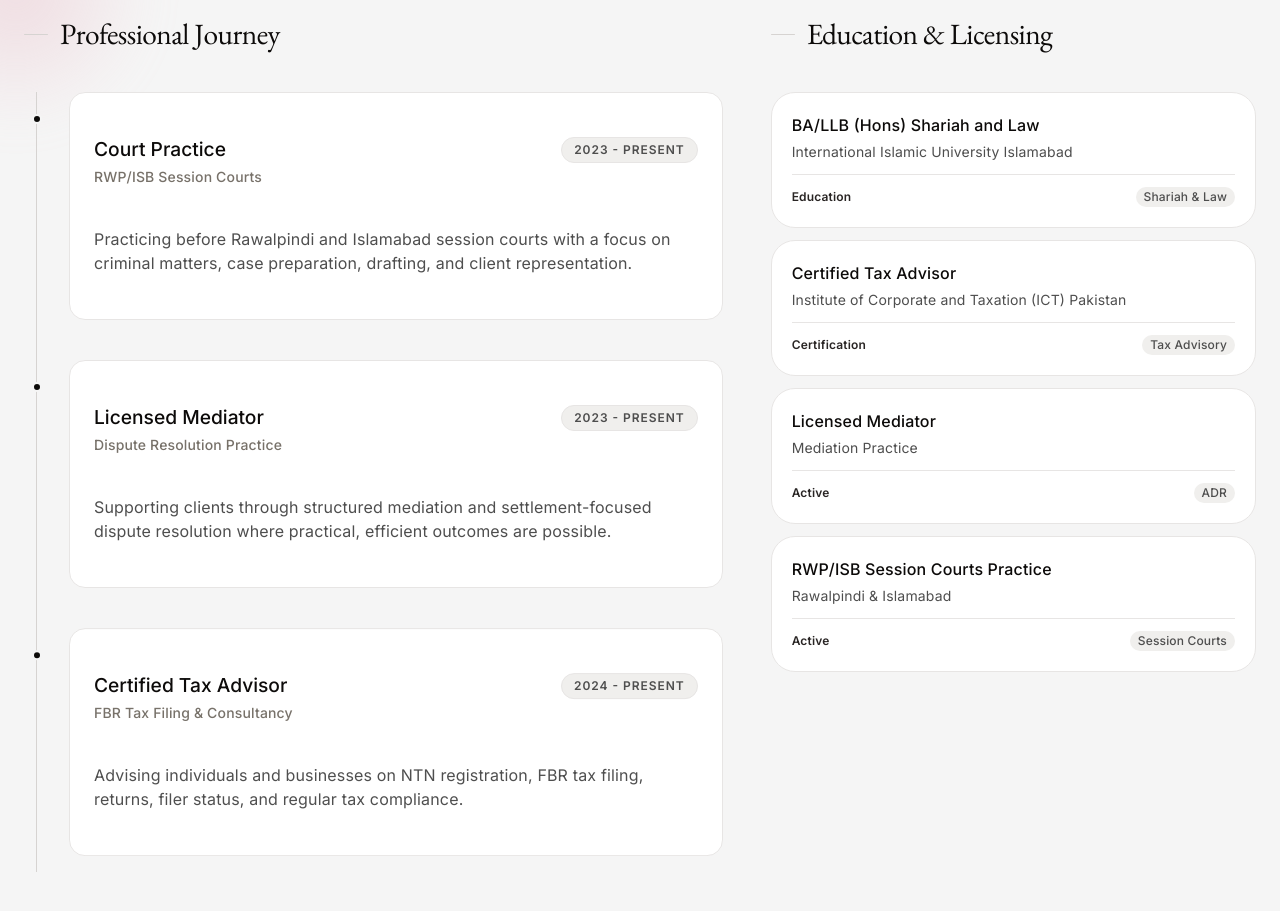
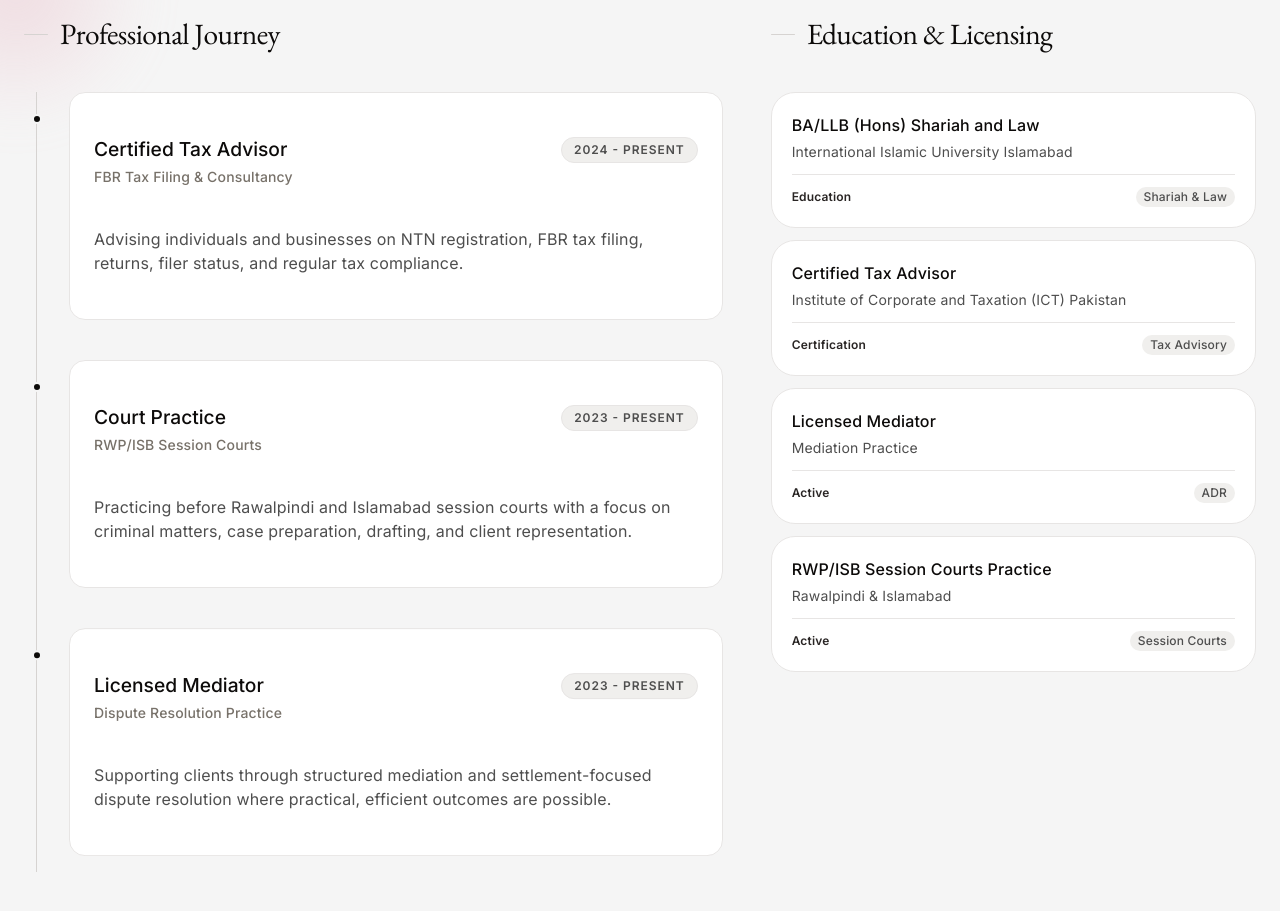
Before and after one commit to sudo-hassan-zahid/portfolio_hussain, a Next.js app: page / in a window 1280 px wide. Shown: the part 2200-3111 px from the top of the page. Built offline with nearby package versions, Linux system fonts and the light colour scheme.

Commit message:
Reorder experience timeline

```diff
--- a/components/experience.tsx
+++ b/components/experience.tsx
@@ -7,6 +7,13 @@ import {
 } from "@/components/ui/card";
 
 const experiences = [
+  {
+    period: "2024 - Present",
+    role: "Certified Tax Advisor",
+    firm: "FBR Tax Filing & Consultancy",
+    description:
+      "Advising individuals and businesses on NTN registration, FBR tax filing, returns, filer status, and regular tax compliance.",
+  },
   {
     period: "2023 - Present",
     role: "Court Practice",
@@ -20,13 +27,6 @@ const experiences = [
     firm: "Dispute Resolution Practice",
     description:
       "Supporting clients through structured mediation and settlement-focused dispute resolution where practical, efficient outcomes are possible.",
-  },
-  {
-    period: "2024 - Present",
-    role: "Certified Tax Advisor",
-    firm: "FBR Tax Filing & Consultancy",
-    description:
-      "Advising individuals and businesses on NTN registration, FBR tax filing, returns, filer status, and regular tax compliance.",
   },
 ];
 
```
